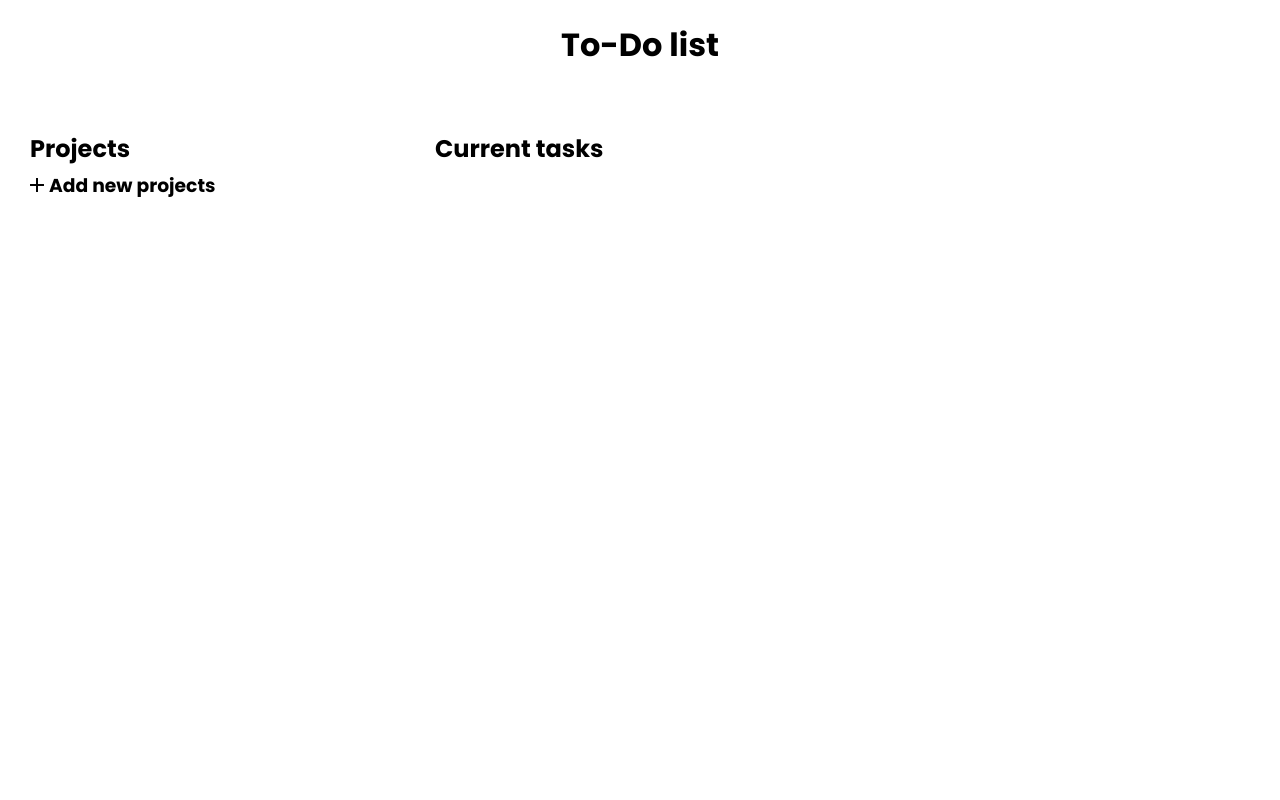
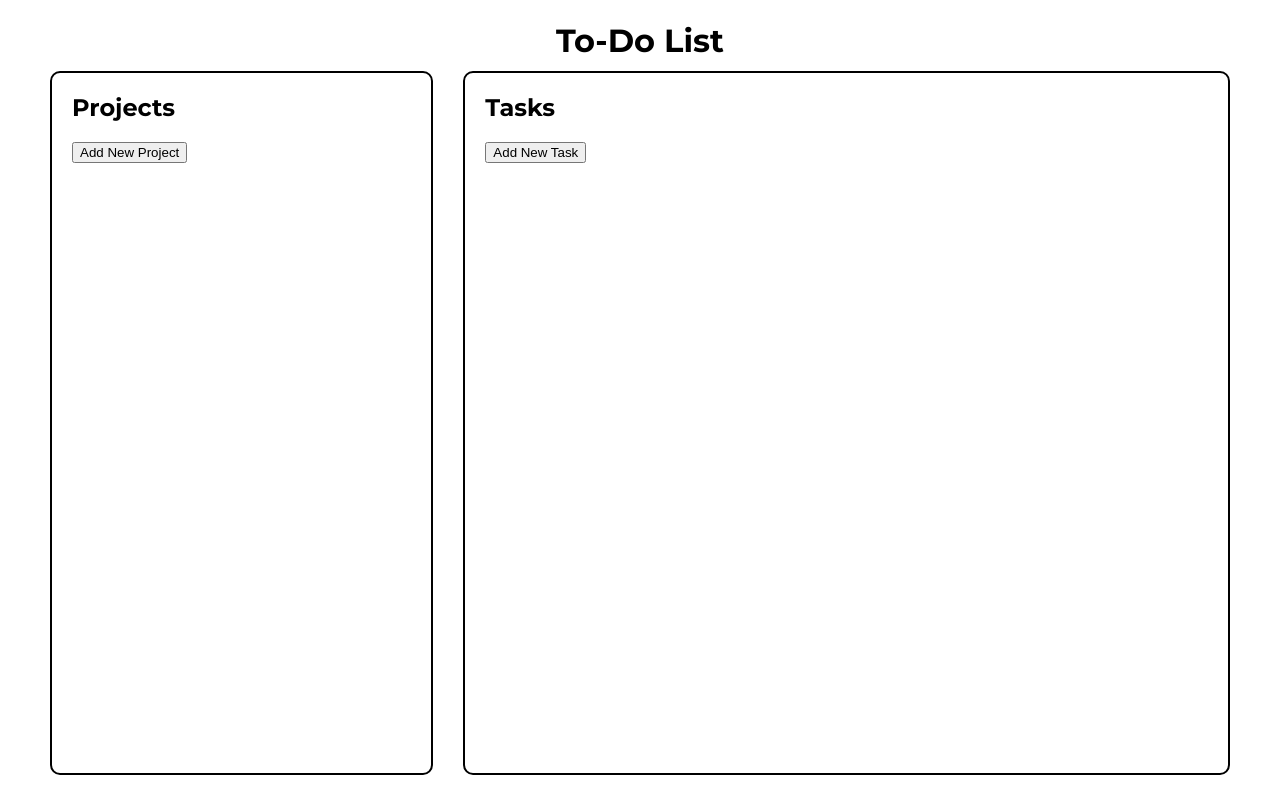
Before and after one commit to Nlim97/to-do-list, a website built with webpack: page src/index.html in a window 1280 px wide. Built offline with nearby package versions, Linux system fonts and the light colour scheme.

Commit message:
created buttons and skeleton of the project

```diff
--- /dev/null
+++ b/src/addElements.js
@@ -0,0 +1,12 @@
+import { createAddProjectButton, createAddTaskButton } from "./createButtons"
+
+export const addElements = () => {
+    const projectsDiv = document.querySelector(".projects")
+    const tasksDiv = document.querySelector(".tasks")
+
+    const addNewProjectSection = createAddProjectButton()
+    const addNewTaskSection = createAddTaskButton()
+
+    projectsDiv.appendChild(addNewProjectSection)
+    tasksDiv.appendChild(addNewTaskSection)
+}
--- /dev/null
+++ b/src/createButtons.js
@@ -0,0 +1,27 @@
+export const createAddProjectButton = () => {
+    const addNewProjectDiv = document.createElement("div")
+    const addNewProjectButton = document.createElement("button")
+
+    addNewProjectDiv.classList.add("add-project")
+    addNewProjectButton.classList.add("add-project-button")
+
+    addNewProjectButton.innerHTML = "Add New Project"
+
+    addNewProjectDiv.appendChild(addNewProjectButton)
+
+    return addNewProjectDiv
+};
+
+export const createAddTaskButton = () => {
+    const addNewTaskDiv = document.createElement("div")
+    const addNewTaskButton = document.createElement("button")
+
+    addNewTaskDiv.classList.add("add-task")
+    addNewTaskButton.classList.add("add-task-button")
+
+    addNewTaskButton.innerHTML = "Add New Task"
+
+    addNewTaskDiv.appendChild(addNewTaskButton)
+
+    return addNewTaskDiv
+}
--- a/src/index.html
+++ b/src/index.html
@@ -3,31 +3,18 @@
 <head>
     <meta charset="UTF-8">
     <meta name="viewport" content="width=device-width, initial-scale=1.0">
-    <title>To-do-list</title>
-    <link href="https://fonts.googleapis.com/icon?family=Material+Icons"
-      rel="stylesheet">
+    <title>Document</title>
 </head>
 <body>
+    <div class="header"><h1>To-Do List</h1></div>
     <div class="content">
-        <div class="header">
-            <h1>To-Do list</h1>
+        <div class="projects">
+            <h2>Projects</h2>
         </div>
-        <div class="container">
-            <div class="project-conatiner">
-                <div class="projects">
-                    <h2>Projects</h2>
-                    <div class="add-project">
-                        <i class="material-icons">add</i>
-                        <h3>Add new projects</h3>
-                    </div>
+        <div class="tasks">
+            <h2>Tasks</h2>
+        </div>
 
-                </div>
-            </div>
-            <div class="tasks">
-                <h2>Current tasks</h2>
-            </div>
-        </div>
     </div>
-
 </body>
 </html>
--- a/src/index.js
+++ b/src/index.js
@@ -1,3 +1,6 @@
 import "./style.css";
+import { addElements } from "./addElements";
 
-console.log("hello")
+document.addEventListener("DOMContentLoaded", () => {
+    addElements()
+})
--- a/src/style.css
+++ b/src/style.css
@@ -1,34 +1,29 @@
-@import url('https://fonts.googleapis.com/css2?family=Poppins:ital,wght@0,100;0,200;0,300;0,400;0,500;0,600;0,700;0,800;0,900;1,100;1,200;1,300;1,400;1,500;1,600;1,700;1,800;1,900&display=swap');
+@import url('https://fonts.googleapis.com/css2?family=Montserrat:ital,wght@0,100..900;1,100..900&display=swap');
 
 body{
+    font-family: "Montserrat", sans-serif;
+    padding: 0;
     margin: 0;
-    padding: 0;
-    font-family: "Poppins", sans-serif;
+}
+.header{
+    text-align: center;
+    height: 50px;
+    margin: 0;
 }
 .content{
-    display: flex;
-    flex-direction: column;
-    align-items: center;
-    height: 100vh;
+    padding-left: 50px;
+    padding-right: 50px;
+    display: grid;
+    grid-template-columns: 1fr 2fr;
+    gap: 30px;
+    height: calc(100vh - 140px);
 }
-.container{
+.projects, .tasks{
+    border: 2px black solid;
+    border-radius: 10px;
+    height: 100%;
     padding: 20px;
-    display: grid;
-    justify-content: center;
-    grid-template-columns: 1fr 2fr;
-    width: calc(100% - 50px);
-    height: calc(100% - 50px);
 }
-.projects h2{
-    margin-left: 5px;
+.projects h2, .tasks h2{
+    margin-top: 0;
 }
-h2{
-    margin-bottom: 5px;
-}
-.add-project{
-    display: flex;
-    align-items: center;
-}
-.add-project h3{
-    margin: 0;
-}
```
